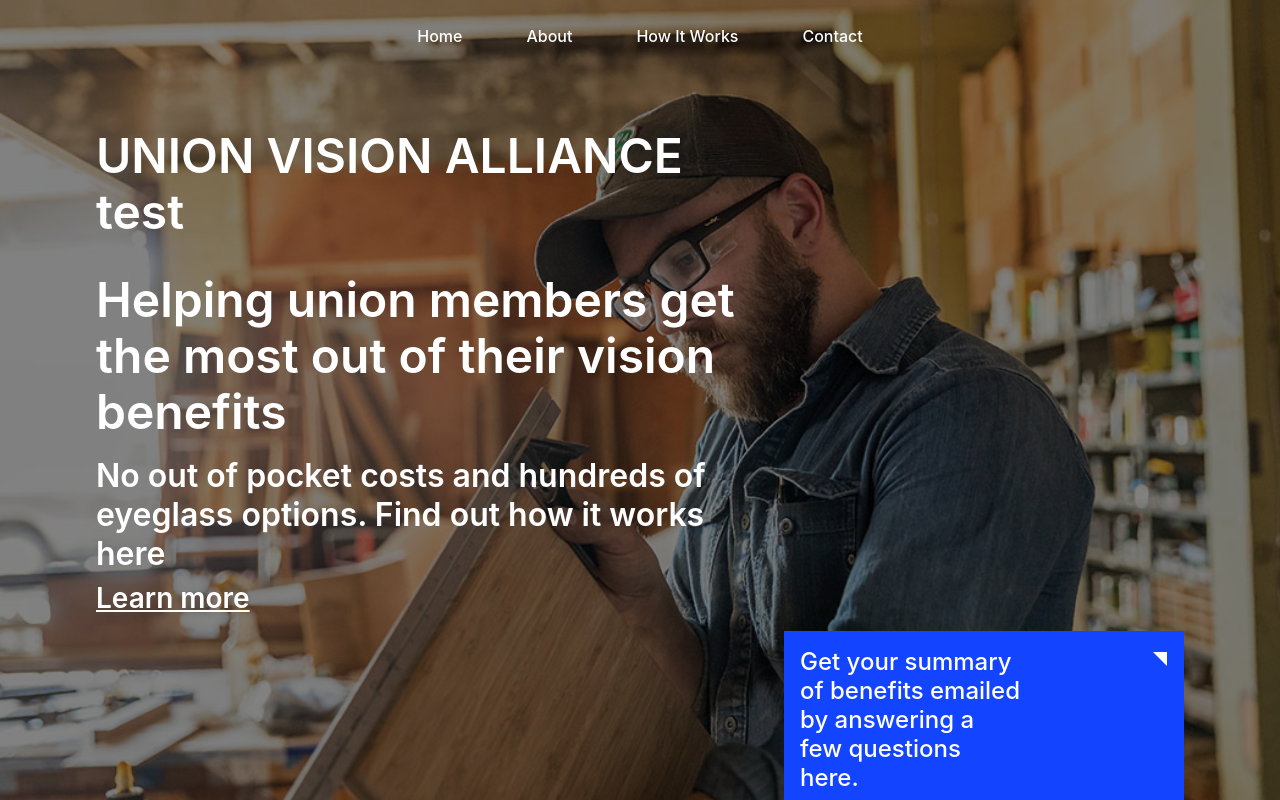
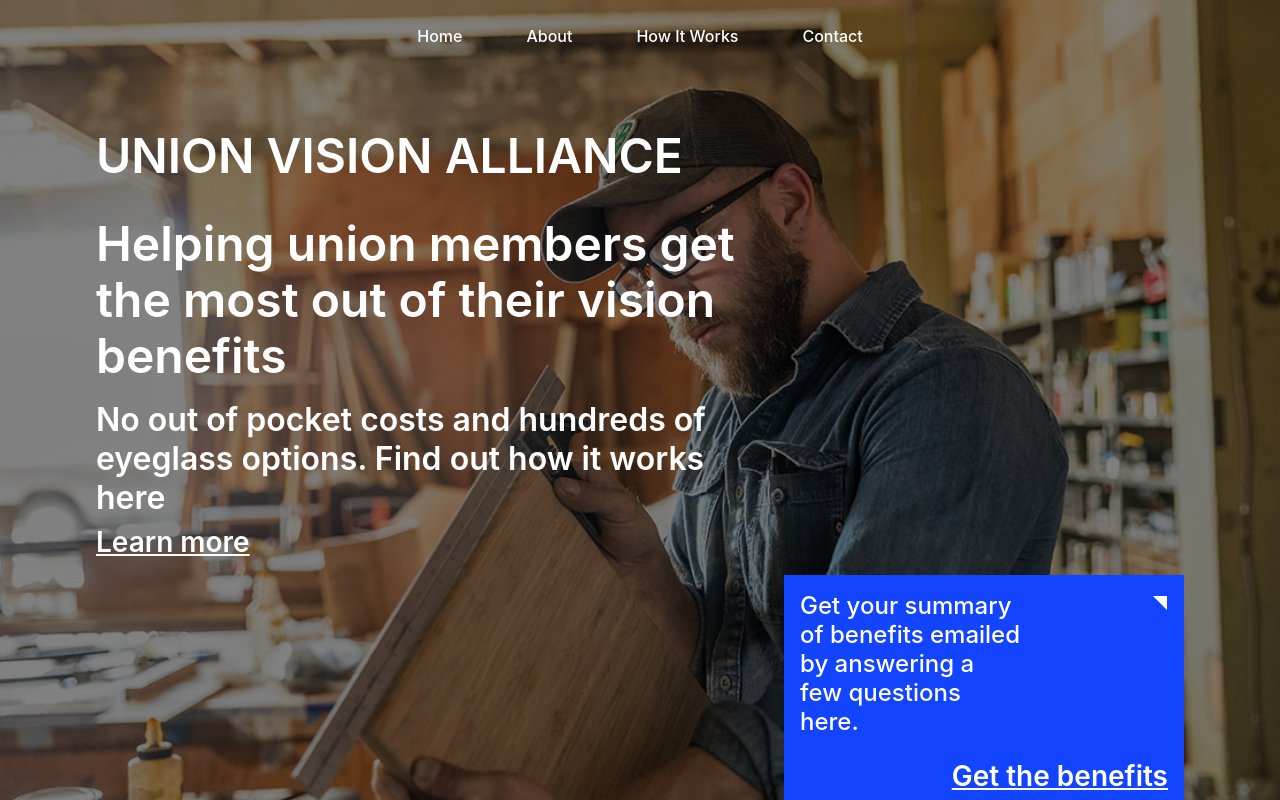
Before and after one commit to imjorgemor/vision-alliance, a React (Create React App) app: page / in a window 1280 px wide. Shown: the top 800 px of the page. Built offline with nearby package versions, Linux system fonts and the light colour scheme.

Commit message:
Final version links

```diff
--- a/src/sections/Home.jsx
+++ b/src/sections/Home.jsx
@@ -9,7 +9,7 @@ const Home = () => {
             <section className='home-cover'>
                 <div className='home-wrapper'>
                     <div>
-                        <p className='title-text'>UNION VISION ALLIANCE test</p>
+                        <p className='title-text'>UNION VISION ALLIANCE</p>
                     </div>
                     <article className='mt-2'>
                         <h1 className="title-text">Helping union members get the most out of their vision benefits</h1>
```
